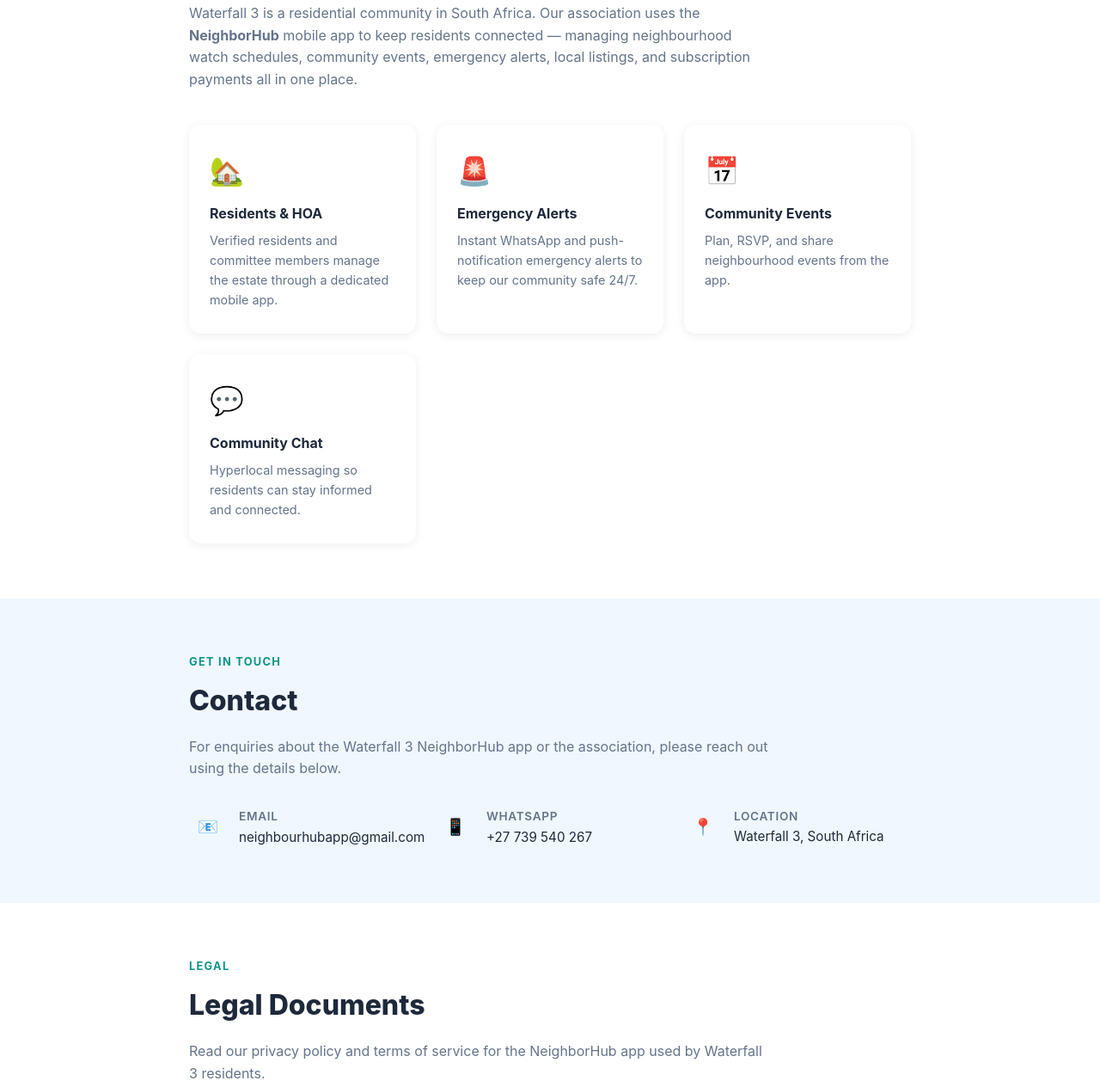
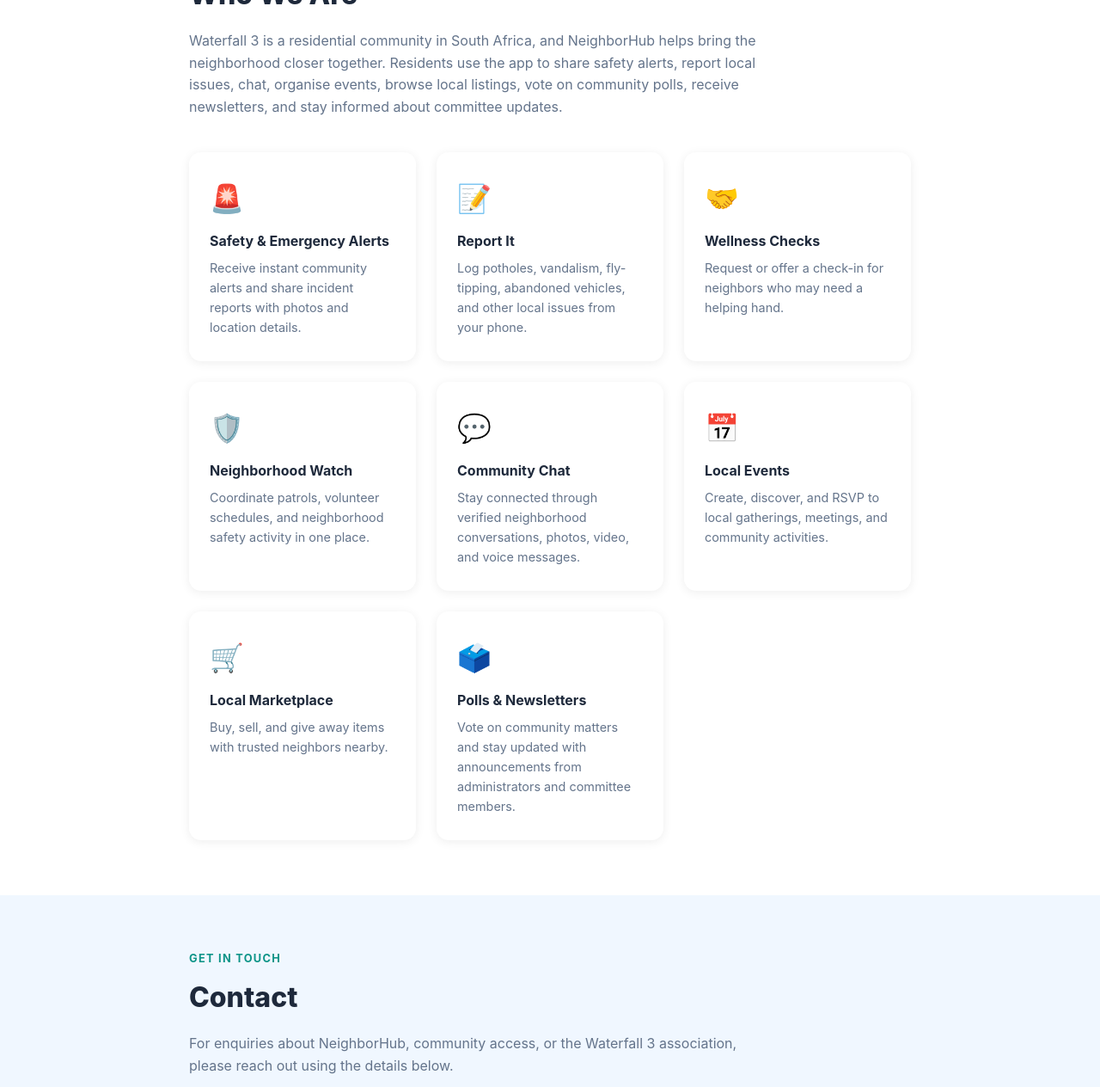
Before and after one commit to Mikeweston77/neighborhub-legal, a plain HTML site: page docs/index.html in a window 1280 px wide. Shown: the part 584-1848 px from the top of the page at 86% size. Drawn offline with Linux system fonts and the light colour scheme.

```diff
--- a/docs/index.html
+++ b/docs/index.html
@@ -3,12 +3,12 @@
 <head>
     <meta charset="UTF-8">
     <meta name="viewport" content="width=device-width, initial-scale=1.0">
-    <title>Waterfall 3 — Neighbourhood Community App</title>
-    <meta name="description" content="Waterfall 3 is a residential community in South Africa. We use NeighborHub — our dedicated neighbourhood app — for safety, communication, and community management.">
+    <title>Waterfall 3 — Connected by NeighborHub</title>
+    <meta name="description" content="NeighborHub brings Waterfall 3 residents together for safety alerts, incident reporting, community chat, local events, marketplace listings, polls, newsletters, and neighborhood watch coordination.">
 
     <!-- Open Graph / Facebook / WhatsApp preview -->
-    <meta property="og:title"       content="Waterfall 3">
-    <meta property="og:description" content="Residential community in South Africa using NeighborHub for neighbourhood safety, events, and communication.">
+    <meta property="og:title"       content="Waterfall 3 — Connected by NeighborHub">
+    <meta property="og:description" content="An all-in-one community app for safety alerts, reports, chat, events, marketplace, polls, newsletters, and neighborhood watch coordination.">
 
     <style>
         *, *::before, *::after { margin: 0; padding: 0; box-sizing: border-box; }
@@ -167,7 +167,7 @@
 <header class="hero">
     <div class="badge">Residential Community — South Africa</div>
     <h1>Waterfall 3</h1>
-    <p>A connected, safe neighbourhood powered by the NeighborHub community app.</p>
+    <p>NeighborHub is the all-in-one community app that keeps Waterfall 3 connected, informed, and looking out for one another.</p>
     <a href="#contact" class="btn-hero">Contact Us</a>
 </header>
 
@@ -176,28 +176,48 @@
     <div class="inner">
         <div class="section-label">About</div>
         <h2>Who We Are</h2>
-        <p>Waterfall 3 is a residential community in South Africa. Our association uses the <strong>NeighborHub</strong> mobile app to keep residents connected — managing neighbourhood watch schedules, community events, emergency alerts, local listings, and subscription payments all in one place.</p>
+        <p>Waterfall 3 is a residential community in South Africa, and NeighborHub helps bring the neighborhood closer together. Residents use the app to share safety alerts, report local issues, chat, organise events, browse local listings, vote on community polls, receive newsletters, and stay informed about committee updates.</p>
 
         <div class="grid">
             <div class="feature">
-                <div class="icon">🏡</div>
-                <h3>Residents &amp; HOA</h3>
-                <p>Verified residents and committee members manage the estate through a dedicated mobile app.</p>
+                <div class="icon">🚨</div>
+                <h3>Safety &amp; Emergency Alerts</h3>
+                <p>Receive instant community alerts and share incident reports with photos and location details.</p>
             </div>
             <div class="feature">
-                <div class="icon">🚨</div>
-                <h3>Emergency Alerts</h3>
-                <p>Instant WhatsApp and push-notification emergency alerts to keep our community safe 24/7.</p>
+                <div class="icon">📝</div>
+                <h3>Report It</h3>
+                <p>Log potholes, vandalism, fly-tipping, abandoned vehicles, and other local issues from your phone.</p>
             </div>
             <div class="feature">
-                <div class="icon">📅</div>
-                <h3>Community Events</h3>
-                <p>Plan, RSVP, and share neighbourhood events from the app.</p>
+                <div class="icon">🤝</div>
+                <h3>Wellness Checks</h3>
+                <p>Request or offer a check-in for neighbors who may need a helping hand.</p>
+            </div>
+            <div class="feature">
+                <div class="icon">🛡️</div>
+                <h3>Neighborhood Watch</h3>
+                <p>Coordinate patrols, volunteer schedules, and neighborhood safety activity in one place.</p>
             </div>
             <div class="feature">
                 <div class="icon">💬</div>
                 <h3>Community Chat</h3>
-                <p>Hyperlocal messaging so residents can stay informed and connected.</p>
+                <p>Stay connected through verified neighborhood conversations, photos, video, and voice messages.</p>
+            </div>
+            <div class="feature">
+                <div class="icon">📅</div>
+                <h3>Local Events</h3>
+                <p>Create, discover, and RSVP to local gatherings, meetings, and community activities.</p>
+            </div>
+            <div class="feature">
+                <div class="icon">🛒</div>
+                <h3>Local Marketplace</h3>
+                <p>Buy, sell, and give away items with trusted neighbors nearby.</p>
+            </div>
+            <div class="feature">
+                <div class="icon">🗳️</div>
+                <h3>Polls &amp; Newsletters</h3>
+                <p>Vote on community matters and stay updated with announcements from administrators and committee members.</p>
             </div>
         </div>
     </div>
@@ -208,7 +228,7 @@
     <div class="inner">
         <div class="section-label">Get In Touch</div>
         <h2>Contact</h2>
-        <p>For enquiries about the Waterfall 3 NeighborHub app or the association, please reach out using the details below.</p>
+        <p>For enquiries about NeighborHub, community access, or the Waterfall 3 association, please reach out using the details below.</p>
 
         <div class="contact-grid">
             <div class="contact-item">
@@ -241,8 +261,9 @@
     <div class="inner">
         <div class="section-label">Legal</div>
         <h2>Legal Documents</h2>
-        <p>Read our privacy policy and terms of service for the NeighborHub app used by Waterfall 3 residents.</p>
+        <p>Read the privacy policy and terms that apply to the NeighborHub app used by Waterfall 3 residents.</p>
         <div class="legal-row">
+            <a href="support.html" class="btn-outline">🆘 Support</a>
             <a href="privacy.html" class="btn-outline">🔒 Privacy Policy</a>
             <a href="terms.html"   class="btn-outline">📋 Terms of Service</a>
         </div>
@@ -251,7 +272,7 @@
 
 <!-- ── FOOTER ── -->
 <footer>
-    <p>&copy; 2026 Waterfall 3. All rights reserved. &nbsp;|&nbsp; <a href="privacy.html">Privacy Policy</a> &nbsp;|&nbsp; <a href="terms.html">Terms of Service</a></p>
+    <p>&copy; 2026 Waterfall 3. All rights reserved. &nbsp;|&nbsp; <a href="support.html">Support</a> &nbsp;|&nbsp; <a href="privacy.html">Privacy Policy</a> &nbsp;|&nbsp; <a href="terms.html">Terms of Service</a></p>
 </footer>
 
 </body>
```
Also changed, not shown: 1 other file.
